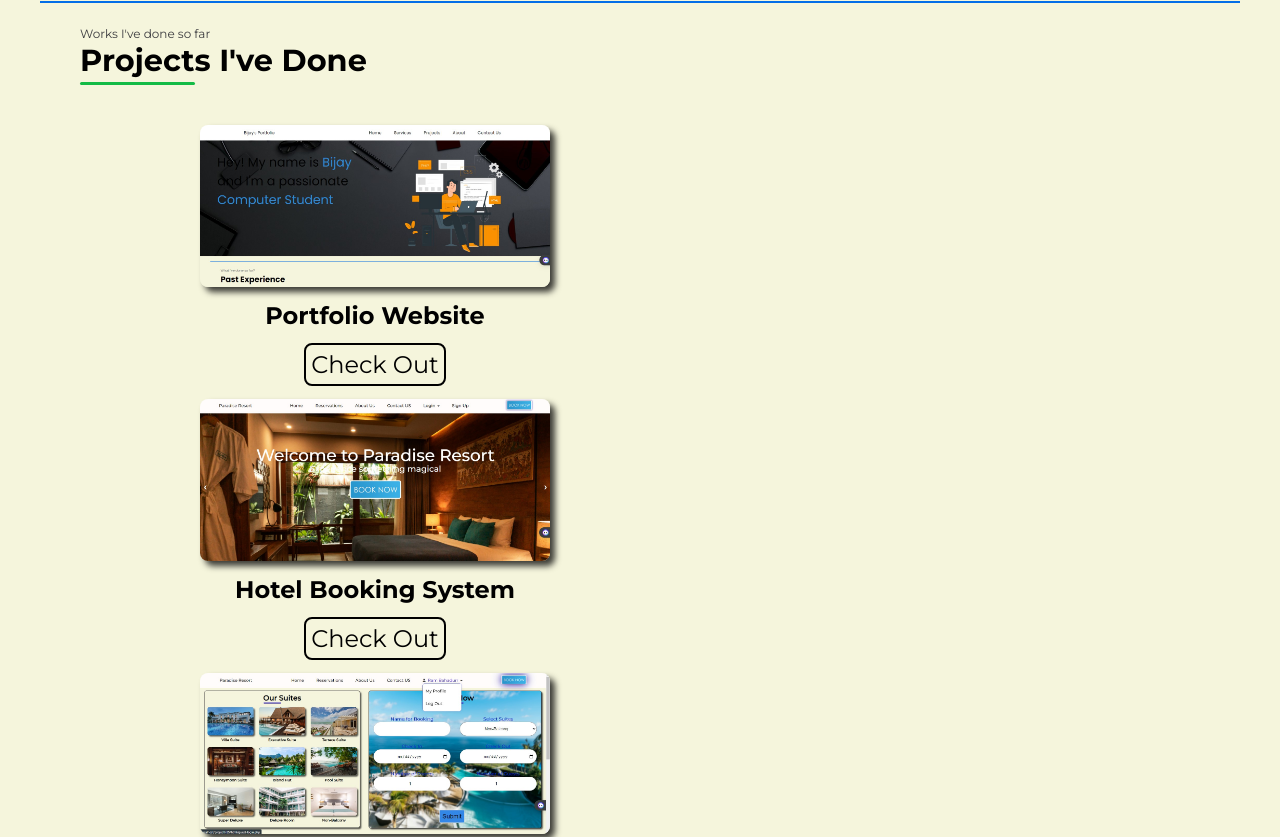
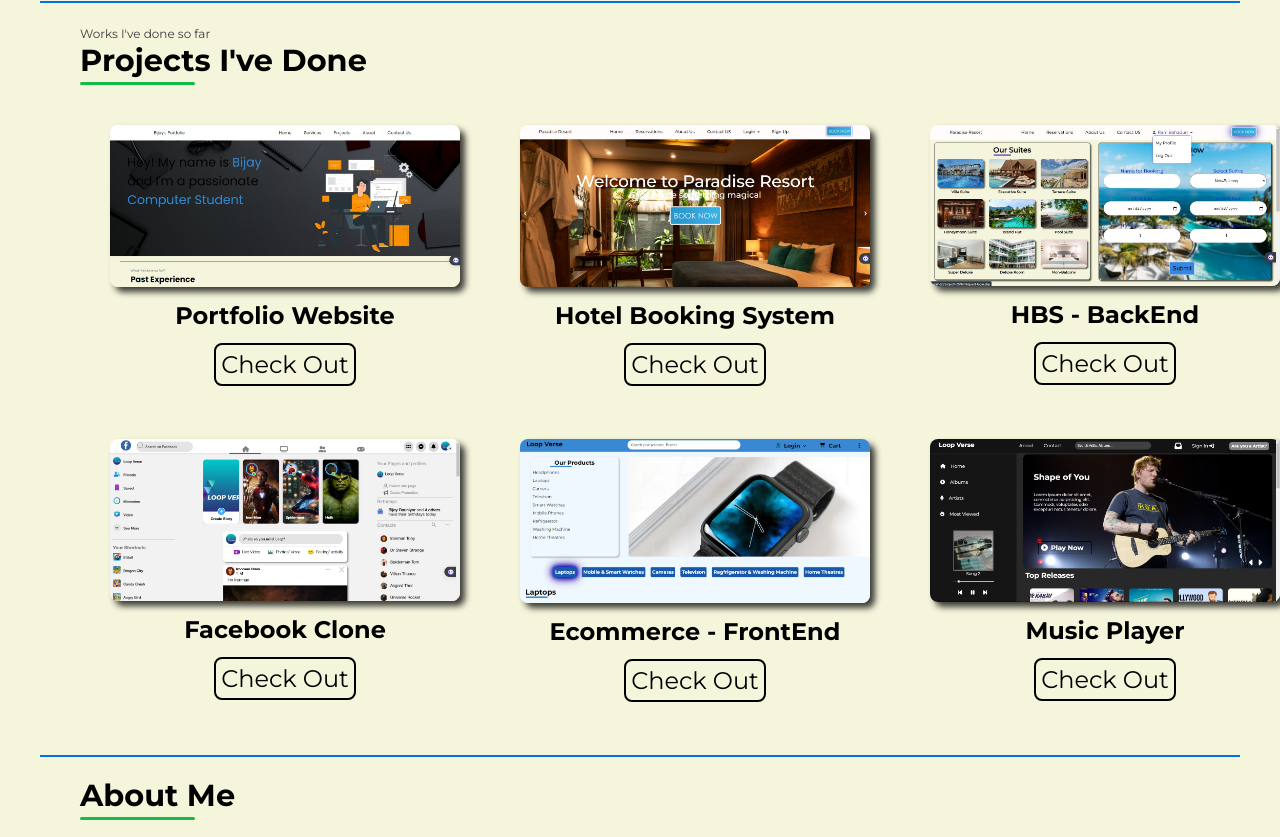
Before and after one commit to bijayrauniyar0/Portfolio, a plain HTML site: page index.html in a window 1280 px wide. Shown: the part 1240-2077 px from the top of the page. Drawn offline with nearby package versions, Linux system fonts and the light colour scheme.

Commit message:
new project added

```diff
--- a/index.html
+++ b/index.html
@@ -131,10 +131,30 @@
                     </div>
                 </div>
             </div>
+        </div>
+        <div class="detail-container">
             <div class="image-box">
                 <img src="images/clone.jpg" alt="">
                 <div class="details-links">
                     <h2>Facebook Clone</h2>
+                    <div class="link">
+                        <a href="#">Check Out</a>
+                    </div>
+                </div>
+            </div>
+            <div class="image-box">
+                <img src="images/ecommerce.jpg" alt="">
+                <div class="details-links">
+                    <h2>Ecommerce - FrontEnd</h2>
+                    <div class="link">
+                        <a href="#">Check Out</a>
+                    </div>
+                </div>
+            </div>
+            <div class="image-box">
+                <img src="images/music.jpg" alt="">
+                <div class="details-links">
+                    <h2>Music Player</h2>
                     <div class="link">
                         <a href="#">Check Out</a>
                     </div>
--- a/style.css
+++ b/style.css
@@ -160,11 +160,10 @@ h1{
     display: flex;
     flex-direction: row;
     margin: 40px auto;
-    flex-wrap: wrap;
 }
 
 .image-box{
-    margin: 0 60px 0 120px;
+    margin: 0 30px;
 }
 
 .image-box img{
```
Also changed, not shown: images/ecommerce.jpg (added), images/music.jpg (added).
